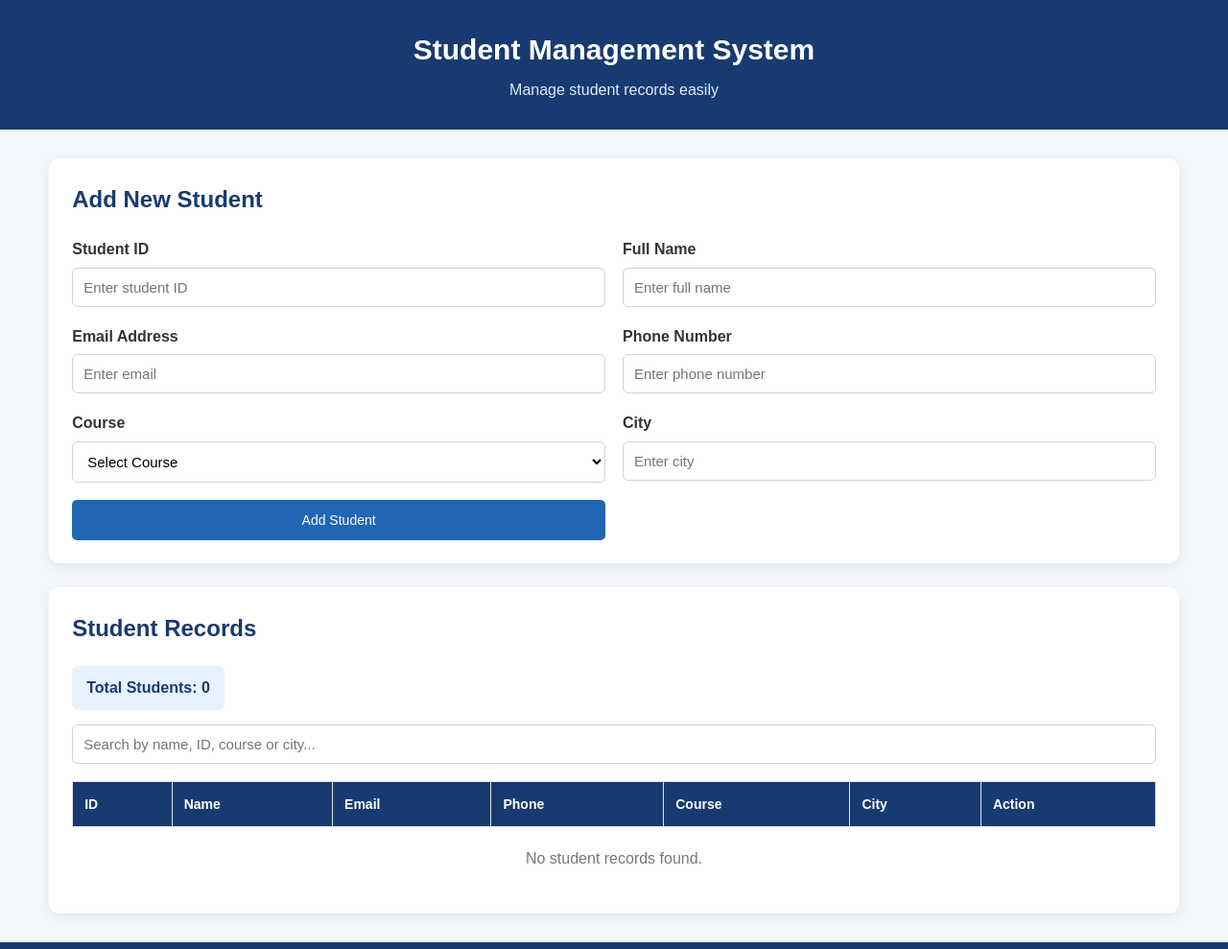
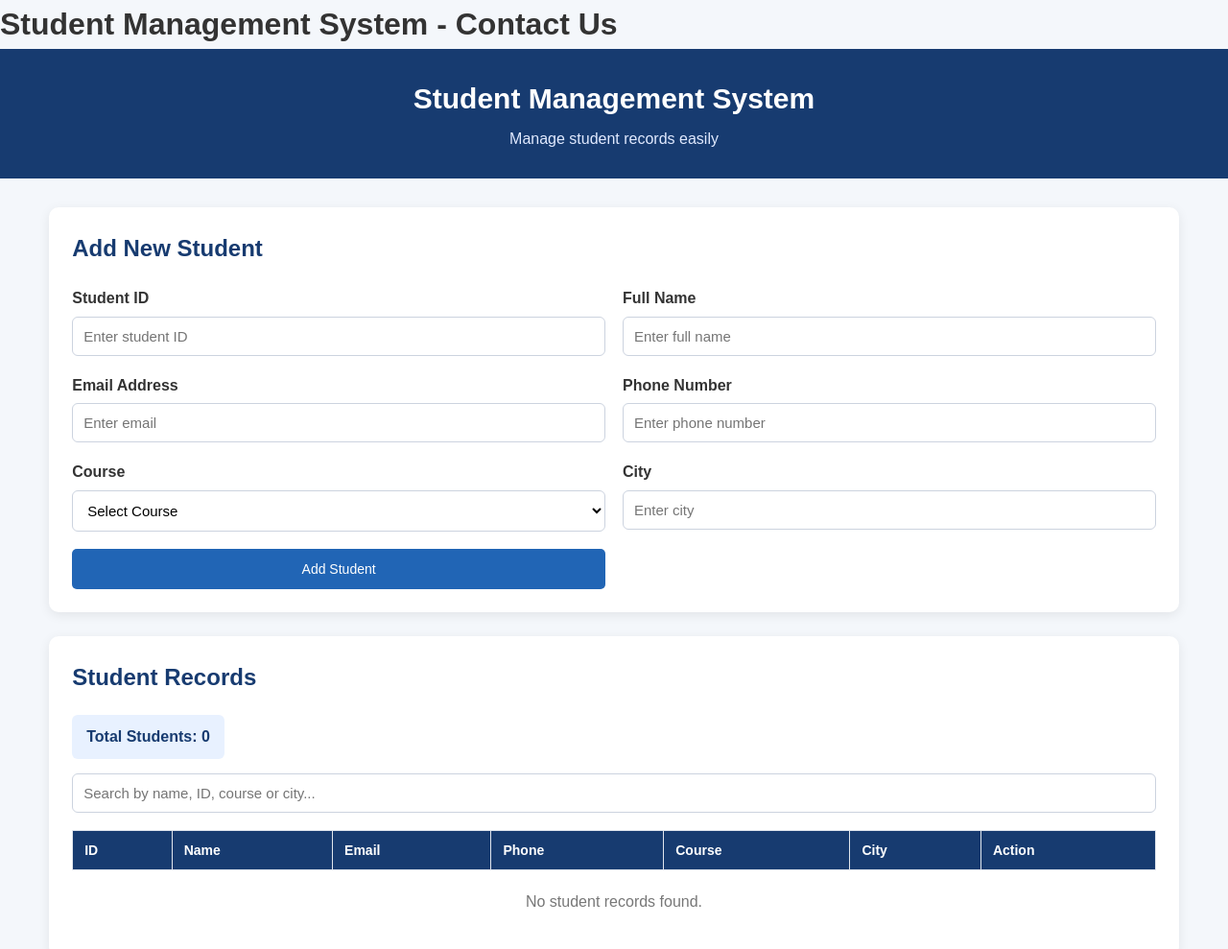
Before and after one commit to avinavale24-cmyk/student-management, a plain HTML site: page index.html in a window 1280 px wide. Shown: the top 989 px of the page at 96% size. Drawn offline with Linux system fonts and the light colour scheme.

Commit message:
Update heading for contact feature

```diff
--- a/index.html
+++ b/index.html
@@ -1,3 +1,5 @@
+<h1>Student Management System - Contact Us</h1>
+
 <!DOCTYPE html>
 <html lang="en">
 <head>
```
